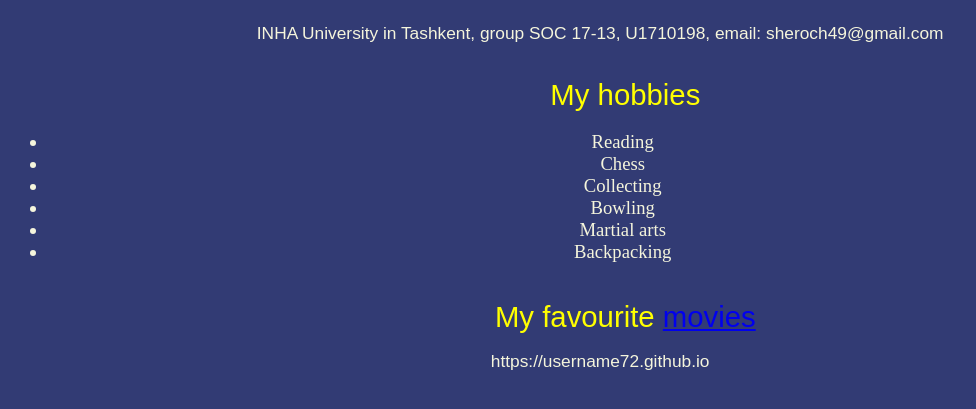
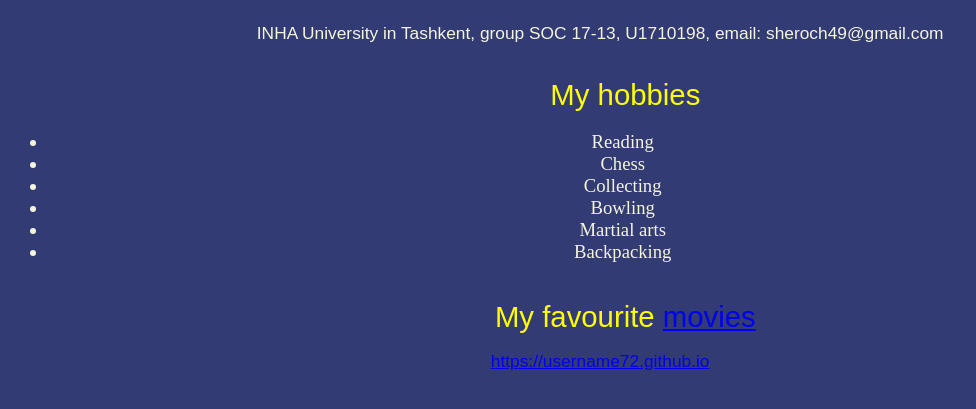
Before and after one commit to Username72/username72.github.io, a plain HTML site: page index.html in a window 1280 px wide. Shown: the part 377-786 px from the top of the page, without its empty margins (0-976 px from the left). Drawn offline with Linux system fonts and the light colour scheme.

Commit message:
Update index.html

```diff
--- a/index.html
+++ b/index.html
@@ -17,6 +17,6 @@
 <li> Backpacking
 </ul><br>
 <p class="fpage2">My favourite <a href="movies.html">movies</a></p>
-<p class="fpage">https://username72.github.io</p>
+<p class="fpage"><a href="https://username72.github.io" target="_blank">https://username72.github.io</a></p>
 </body>
 </html>
```
